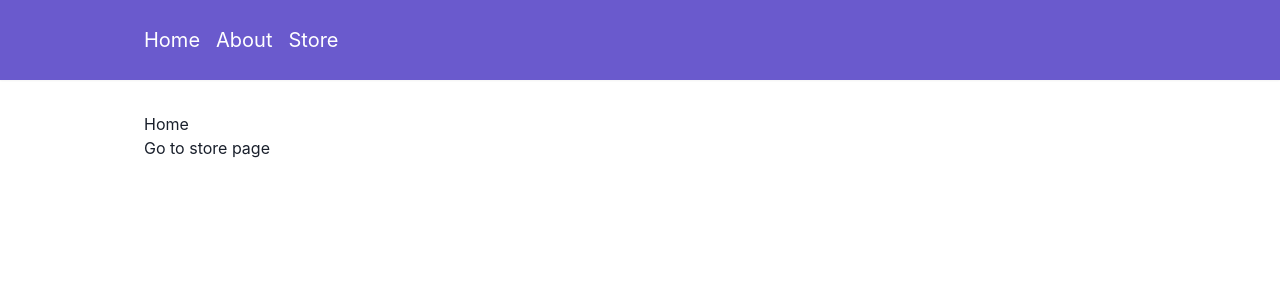
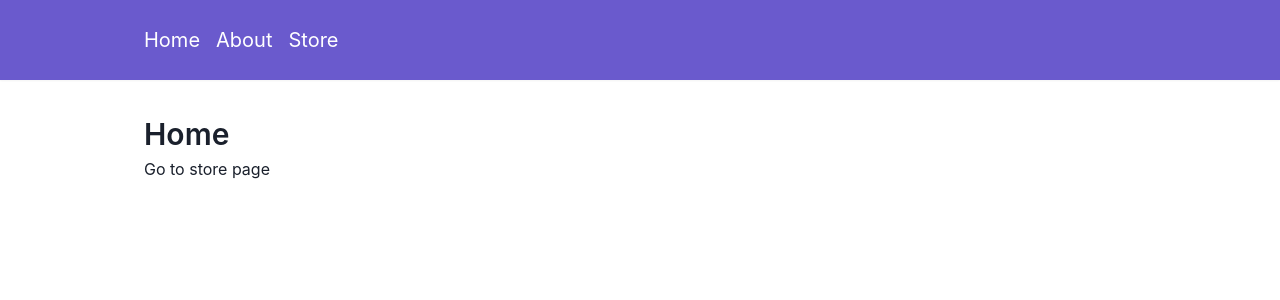
Before and after one commit to rolandowebdev/shopping-cart, a React (Vite) app: page / in a window 1280 px wide. Shown: the top 300 px of the page. Built offline with nearby package versions, Linux system fonts and the light colour scheme.

Commit message:
chore: styling title and link

```diff
--- a/src/pages/About/About.tsx
+++ b/src/pages/About/About.tsx
@@ -1,3 +1,7 @@
 import { Text } from '@chakra-ui/react'
 
-export const About = () => <Text as="h1">About</Text>
+export const About = () => (
+  <Text as="h1" fontSize="3xl" fontWeight="semibold">
+    About
+  </Text>
+)
--- a/src/pages/Home/Home.tsx
+++ b/src/pages/Home/Home.tsx
@@ -3,7 +3,14 @@ import { Text } from '@chakra-ui/react'
 
 export const Home = () => (
   <>
-    <Text as="h1">Home</Text>
-    <Link to="/store">Go to store page</Link>
+    <Text as="h1" fontSize="3xl" fontWeight="semibold">
+      Home
+    </Text>
+    <Text
+      as={Link}
+      to="/store"
+      _hover={{ textDecoration: 'underline', color: 'blue.300' }}>
+      Go to store page
+    </Text>
   </>
 )
```
